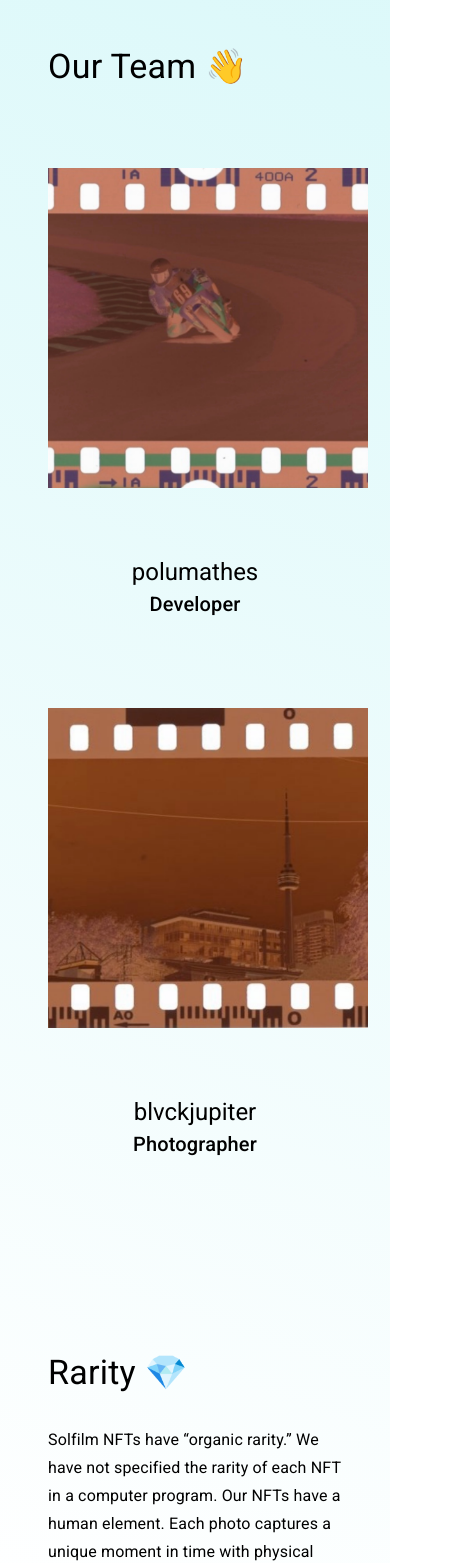
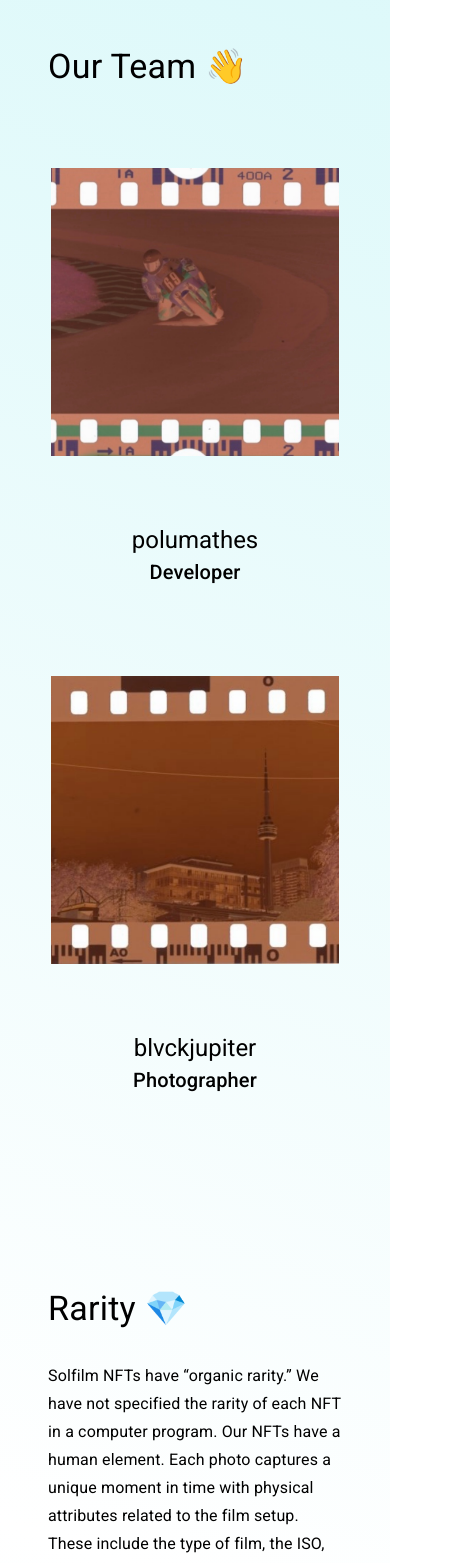
Before and after one commit to kyra-nank/solfilm-info, a React (Create React App) app in the folder client/: page /home in a window 390 px wide. Shown: the part 2400-3963 px from the top of the page, 475 px wide, since content can reach past the window. Built offline with nearby package versions, Linux system fonts and the light colour scheme.

Commit message:
fix: image responsiveness

```diff
--- a/client/src/components/About.js
+++ b/client/src/components/About.js
@@ -8,7 +8,7 @@ const About = function () {
       <Box style={{ marginTop: "10rem" }}>
         <Typography variant="h4" style={{ marginBottom: "2rem" }}>Solfilm &#127902;</Typography>
         <Typography variant="subtitle1">The only NFT initative tied directly to physical film photos that are truly unique. We allow members to mint negatives, collect the corresponding film strips and exchange their strips for NFTs of the positive photos. Through collaboration with photographers wordwide, we hope to grow our collection and provide a new source of income to contributors!</Typography>
-        <img style={{ maxWidth: "100%", maxHeight: "500px", width: "auto", height: "auto", marginTop: "4rem" }} src={require("../assets/process-lg.png")} />
+        <img alt="process overview" style={{ maxWidth: "100%", maxHeight: "500px", width: "auto", height: "auto", marginTop: "4rem" }} src={require("../assets/process-lg.png")} />
       </Box>
     </section>
 
--- a/client/src/components/Hero.js
+++ b/client/src/components/Hero.js
@@ -5,7 +5,7 @@ import Box from '@mui/material/Box';
 const Hero = function () {
   return (
     <Box style={styles.containerStyle}>
-      <img style={styles.backgroundStyle} src={require("../assets/background2.png")} alt="film gradient background" />
+      <img style={styles.backgroundStyle} src={require("../assets/background2.png")} alt="film specs background" />
       <Box style={styles.textStyle}>
         <Typography align="center" variant="h4" style={{ marginBottom: "1rem" }}>Film x NFTs</Typography>
         <Typography align="center" variant="subtitle1">Each piece is truly 1 of 1 in the <br />physical and virtual world.</Typography>
--- a/client/src/components/Mint.js
+++ b/client/src/components/Mint.js
@@ -12,7 +12,7 @@ const Mint = function () {
         <Typography variant="h4" style={{ marginBottom: "2rem" }}>Mint | Solfilm ISO 001 &#128064;</Typography>
         <Grid container spacing={5} alignItems="center" justifyContent="center" style={{ padding: "3rem 0 3rem 0" }}>
           <Grid item xs={12} md={6} align="center">
-            <img style={{ height: "20rem" }} src={require("../assets/preview.gif")} />
+            <img alt="mint collection" style={{ maxHeight: "20rem", maxWidth: "98%", height: "auto", width: "auto" }} src={require("../assets/preview.gif")} />
           </Grid>
           <Grid item xs={12} md={6} align="center">
             <Box style={{ margin: "1.5rem" }}>
--- a/client/src/components/Overview.js
+++ b/client/src/components/Overview.js
@@ -24,7 +24,7 @@ const Overview = function () {
           </Typography>
         </Grid>
         <Grid item xs={12} md={6}>
-          <img style={{ maxHeight: "20rem", maxWidth: "95%", height: "auto", width: "auto" }} src={require("../assets/KN-Film.gif")} />
+          <img alt="film fade" style={{ maxHeight: "20rem", maxWidth: "95%", height: "auto", width: "auto" }} src={require("../assets/KN-Film.gif")} />
         </Grid>
       </Grid>
 
--- a/client/src/components/Team.js
+++ b/client/src/components/Team.js
@@ -10,12 +10,12 @@ const Team = function () {
         <Typography variant="h4" style={{ marginBottom: "2rem" }}>Our Team &#128075;</Typography>
         <Grid container spacing={5}>
           <Grid item xs={12} md={6} align="center">
-            <img style={{ height: "20rem", marginBottom: "1rem", padding: "3rem 0 3rem 0" }} src={require("../assets/kyra-pic.png")} />
+            <img alt="kn pic" style={{ height: "auto", maxWidth: "98%", width: "auto", maxHeight: "20rem", marginBottom: "1rem", padding: "3rem 0 3rem 0" }} src={require("../assets/kyra-pic.png")} />
             <Typography align="center" variant="h5">polumathes</Typography>
             <Typography align="center" variant="h6">Developer</Typography>
           </Grid>
           <Grid item xs={12} md={6} align="center">
-            <img style={{ height: "20rem", marginBottom: "1rem", padding: "3rem 0 3rem 0" }} src={require("../assets/alej-pic.png")} />
+            <img alt="am pic" style={{ height: "auto", maxWidth: "98%", width: "auto", maxHeight: "20rem", marginBottom: "1rem", padding: "3rem 0 3rem 0" }} src={require("../assets/alej-pic.png")} />
             <Typography align="center" variant="h5">blvckjupiter</Typography>
             <Typography align="center" variant="h6">Photographer</Typography>
           </Grid>
```
